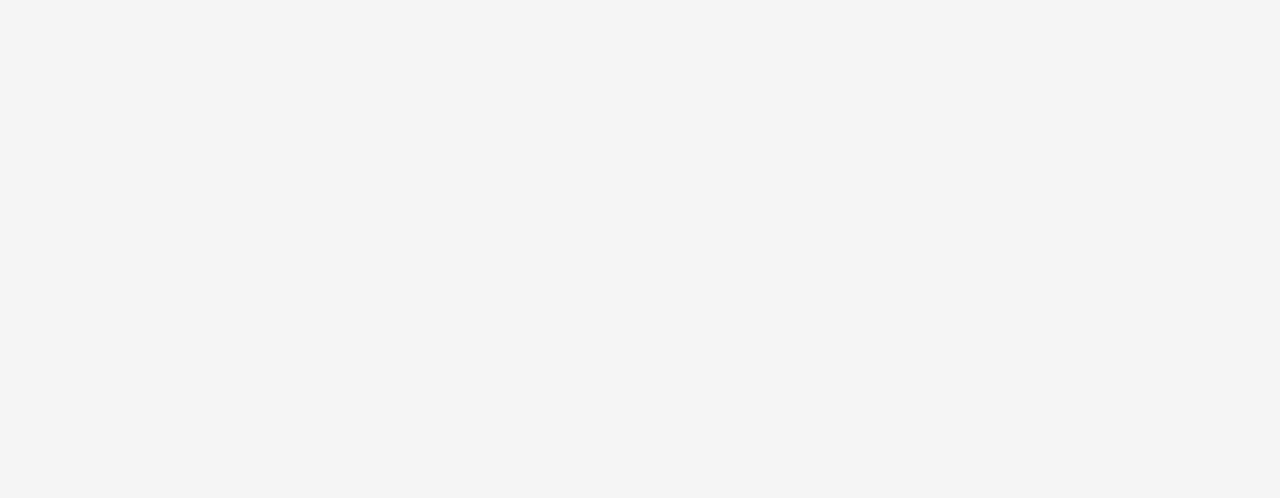
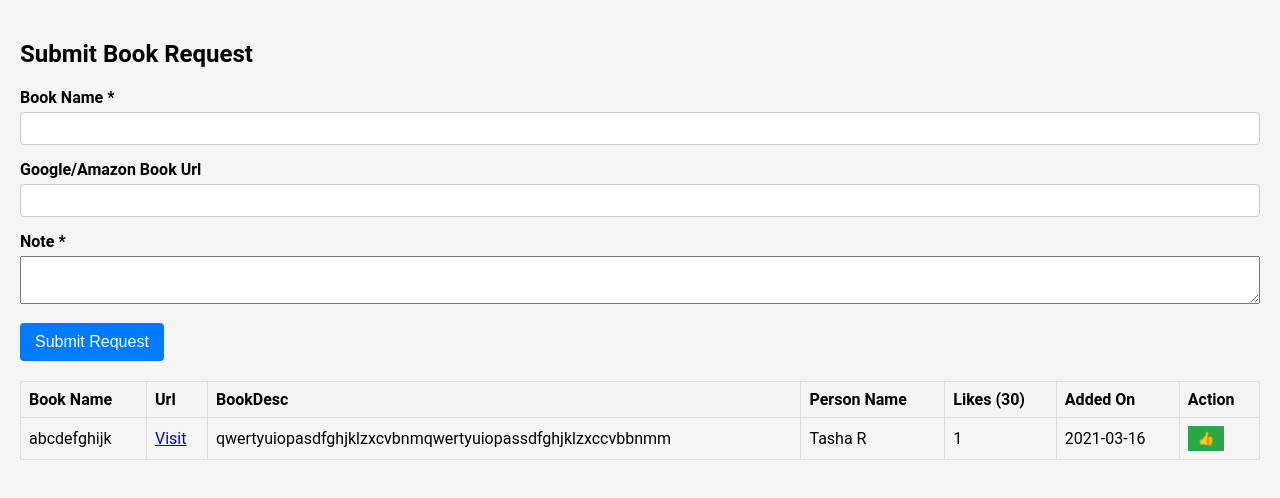
Before and after one commit to GruffElixir/user-frontend, a React (Vite) app: page /submit-book-request in a window 1280 px wide. Before the commit this address had no page. Shown: the top 498 px of the page. Built offline with nearby package versions, Linux system fonts and the light colour scheme.

Commit message:
added more pages

```diff
--- a/src/App.jsx
+++ b/src/App.jsx
@@ -1,12 +1,14 @@
 import React from 'react';
 import { BrowserRouter as Router, Route, Routes } from 'react-router-dom';
 import UserPanel from './components/UserPanel';
+import SubmitBookRequest from './components/SubmitBookRequest';
 
 function App() {
   return (
     <Router>
       <Routes>
         <Route path="/" element={<UserPanel />} />
+        <Route path="/submit-book-request" element={<SubmitBookRequest />} />
       </Routes>
     </Router>
   );
--- /dev/null
+++ b/src/components/SubmitBookRequest.css
@@ -0,0 +1,47 @@
+.submit-book-request {
+	padding: 20px;
+}
+
+.book-request-form {
+	margin-bottom: 20px;
+}
+
+.form-group {
+	margin-bottom: 15px;
+}
+
+.form-group label {
+	display: block;
+	margin-bottom: 5px;
+}
+
+.form-group input,
+.form-group textarea {
+	width: 100%;
+	padding: 8px;
+	box-sizing: border-box;
+}
+
+.submitted-books-table {
+	width: 100%;
+	border-collapse: collapse;
+}
+
+.submitted-books-table th,
+.submitted-books-table td {
+	border: 1px solid #ddd;
+	padding: 8px;
+}
+
+.submitted-books-table th {
+	background-color: #f4f4f4;
+	text-align: left;
+}
+
+.btn-action {
+	background-color: #28a745;
+	color: white;
+	border: none;
+	padding: 5px 10px;
+	cursor: pointer;
+}
--- /dev/null
+++ b/src/components/SubmitBookRequest.jsx
@@ -0,0 +1,99 @@
+import React, { useState, useEffect } from "react";
+import "./SubmitBookRequest.css";
+import submittedBooksData from "../data/submittedBooks.json";
+const SubmitBookRequest = () => {
+	const [bookName, setBookName] = useState("");
+	const [bookUrl, setBookUrl] = useState("");
+	const [note, setNote] = useState("");
+	const [submittedBooks, setSubmittedBooks] = useState(submittedBooksData);
+
+	const handleSubmit = (event) => {
+		event.preventDefault();
+		const newBookRequest = {
+			bookName,
+			url: bookUrl,
+			bookDesc: note,
+			personName: "Tasha R",
+			likes: 1,
+			addedOn: new Date().toISOString().split("T")[0],
+		};
+		setSubmittedBooks([...submittedBooks, newBookRequest]);
+		setBookName("");
+		setBookUrl("");
+		setNote("");
+		// Normally, here you would also send the new request to the server
+	};
+
+	return (
+		<div className="submit-book-request">
+			<h2>Submit Book Request</h2>
+			<form onSubmit={handleSubmit} className="book-request-form">
+				<div className="form-group">
+					<label htmlFor="bookName">Book Name *</label>
+					<input
+						type="text"
+						id="bookName"
+						value={bookName}
+						onChange={(e) => setBookName(e.target.value)}
+						required
+					/>
+				</div>
+				<div className="form-group">
+					<label htmlFor="bookUrl">Google/Amazon Book Url</label>
+					<input
+						type="url"
+						id="bookUrl"
+						value={bookUrl}
+						onChange={(e) => setBookUrl(e.target.value)}
+					/>
+				</div>
+				<div className="form-group">
+					<label htmlFor="note">Note *</label>
+					<textarea
+						id="note"
+						value={note}
+						onChange={(e) => setNote(e.target.value)}
+						required
+					/>
+				</div>
+				<button type="submit" className="btn">
+					Submit Request
+				</button>
+			</form>
+			<table className="submitted-books-table">
+				<thead>
+					<tr>
+						<th>Book Name</th>
+						<th>Url</th>
+						<th>BookDesc</th>
+						<th>Person Name</th>
+						<th>Likes (30)</th>
+						<th>Added On</th>
+						<th>Action</th>
+					</tr>
+				</thead>
+				<tbody>
+					{submittedBooks.map((book, index) => (
+						<tr key={index}>
+							<td>{book.bookName}</td>
+							<td>
+								<a href={book.url} target="_blank" rel="noopener noreferrer">
+									Visit
+								</a>
+							</td>
+							<td>{book.bookDesc}</td>
+							<td>{book.personName}</td>
+							<td>{book.likes}</td>
+							<td>{book.addedOn}</td>
+							<td>
+								<button className="btn-action">👍</button>
+							</td>
+						</tr>
+					))}
+				</tbody>
+			</table>
+		</div>
+	);
+};
+
+export default SubmitBookRequest;
--- a/src/components/UserPanel.jsx
+++ b/src/components/UserPanel.jsx
@@ -3,6 +3,7 @@ import { Container, CssBaseline, Drawer, List, ListItem, ListItemText, AppBar, T
 import Dashboard from './Dashboard';
 import ChangePassword from './ChangePassword';
 import IssuedBooks from './IssuedBooks';
+import SubmitBookRequest from './SubmitBookRequest';
 
 const drawerWidth = 240;
 
@@ -51,7 +52,7 @@ const UserPanel = () => {
         {selectedSection === 'Change Password' && <ChangePassword />}
         {selectedSection === 'View Issued Books' && <IssuedBooks />}
         {selectedSection === 'View All Archive Books' && <div>View All Archive Books Section</div>}
-        {selectedSection === 'Submit Book Request' && <div>Submit Book Request Section</div>}
+        {selectedSection === 'Submit Book Request' && <SubmitBookRequest />}
         {selectedSection === 'About Software' && <div>About Software Section</div>}
       </Box>
     </Box>
--- /dev/null
+++ b/src/data/submittedBooks.json
@@ -0,0 +1,10 @@
+[
+    {
+      "bookName": "abcdefghijk",
+      "url": "qwertyuiopasdfghjklzxcvbnmqwertyuiopassdfghjklzxccvbbnmm",
+      "bookDesc": "qwertyuiopasdfghjklzxcvbnmqwertyuiopassdfghjklzxccvbbnmm",
+      "personName": "Tasha R",
+      "likes": 1,
+      "addedOn": "2021-03-16"
+    }
+]
```
